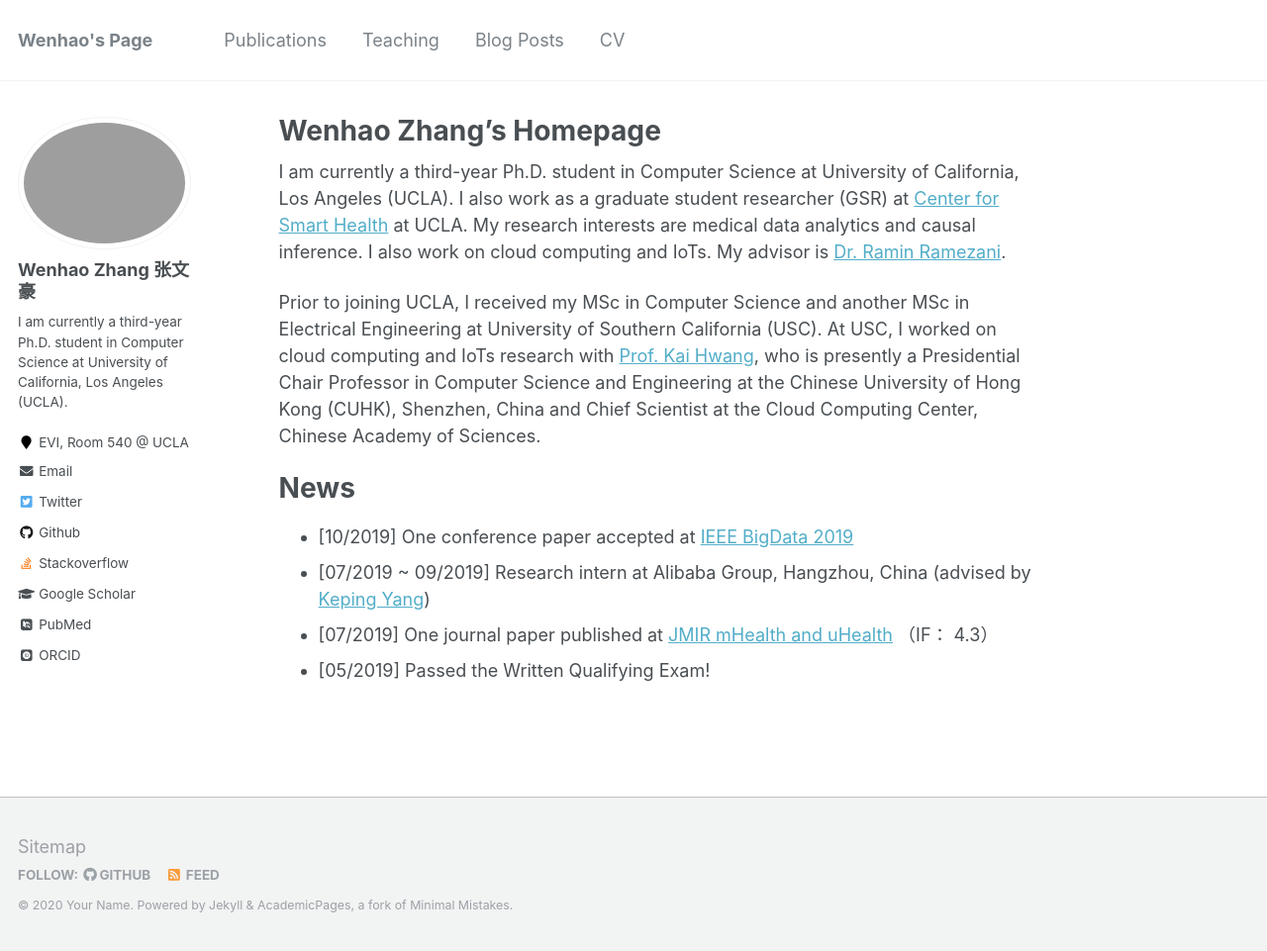
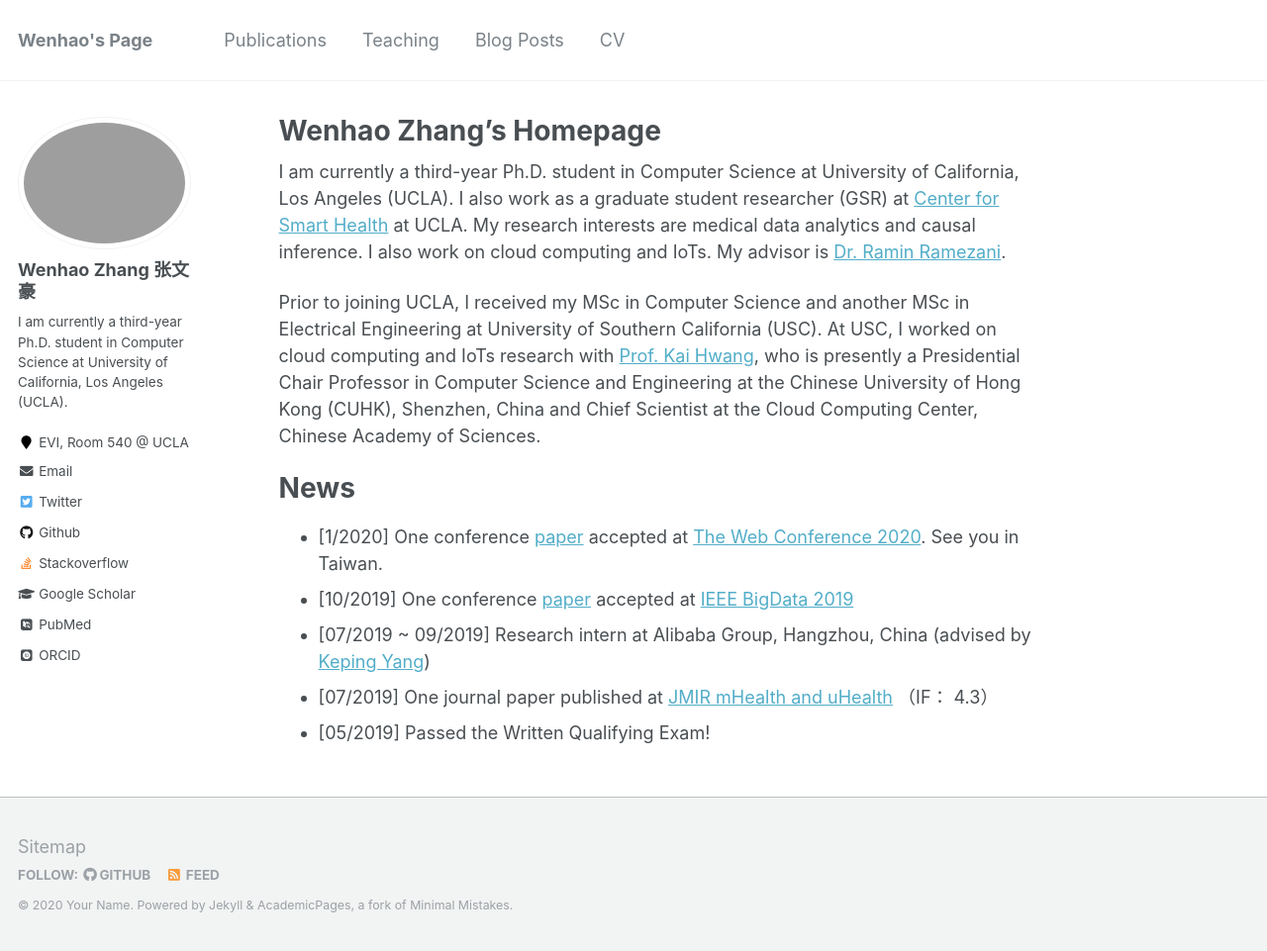
Before and after one commit to wenhaoz-fengcai/wenhaoz-fengcai.github.io, a Jekyll site: the page built from _pages/about.md, in a window 1280 px wide and 961 px high. Shown: the whole window at 99% size. Built offline with Jekyll 4.4.1, drawn with Linux system fonts in a browser that asks for light colours; some web fonts are replaced.

```diff
--- a/_pages/about.md
+++ b/_pages/about.md
@@ -15,7 +15,8 @@ Prior to joining UCLA, I received my MSc in Computer Science and another MSc in
 
 News
 ======
-* [10/2019] One conference paper accepted at [IEEE BigData 2019](http://bigdataieee.org/BigData2019/)
+* [1/2020] One conference [paper](https://arxiv.org/abs/1910.09337) accepted at [The Web Conference 2020](https://www2020.thewebconf.org). See you in Taiwan.
+* [10/2019] One conference [paper](https://arxiv.org/abs/1910.07892) accepted at [IEEE BigData 2019](http://bigdataieee.org/BigData2019/)
 * [07/2019 ~ 09/2019] Research intern at Alibaba Group, Hangzhou, China (advised by [Keping Yang](https://www.researchgate.net/scientific-contributions/2142923765_Keping_Yang))
 * [07/2019] One journal paper published at [JMIR mHealth and uHealth](https://mhealth.jmir.org/) （IF： 4.3）
 * [05/2019] Passed the Written Qualifying Exam!
```
Also changed, not shown: 1 other file.
